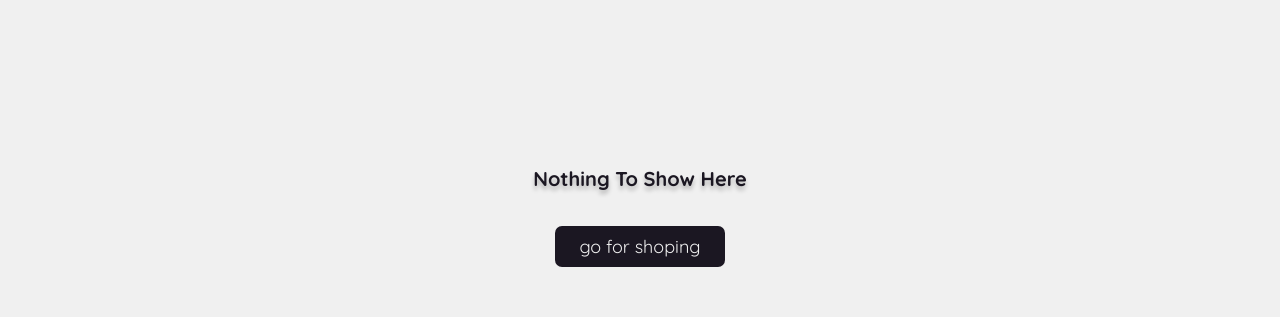
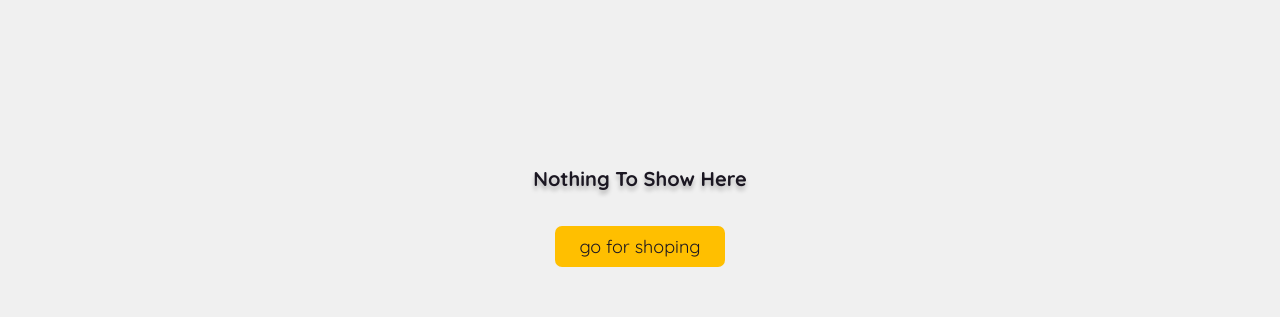
Before and after one commit to Seyedsahel/js-proj, a plain HTML site: page index.html in a window 1280 px wide. Both pictures are taken after a click on the link "Cart". Shown: the part 183-500 px from the top of the page. Drawn offline with nearby package versions, Linux system fonts and the light colour scheme.

Commit message:
fix go shop btn

```diff
--- a/style.css
+++ b/style.css
@@ -598,8 +598,8 @@ margin-top: 20px;
   /*  */
   .goShop{
     font-size: 1.8rem;
-    background-color: var(--black);
-    color: var(--white);
+    background-color: #FFBF00;
+    color: var(--black);
     border-radius: .7rem;
     padding: .7rem 2.4rem;
     cursor: pointer;
```
